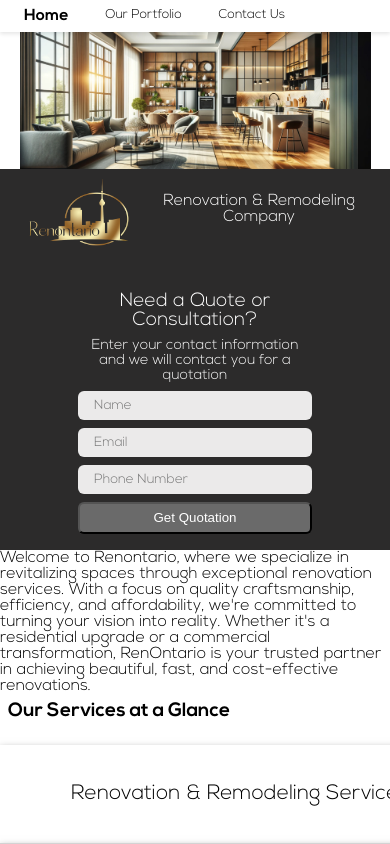
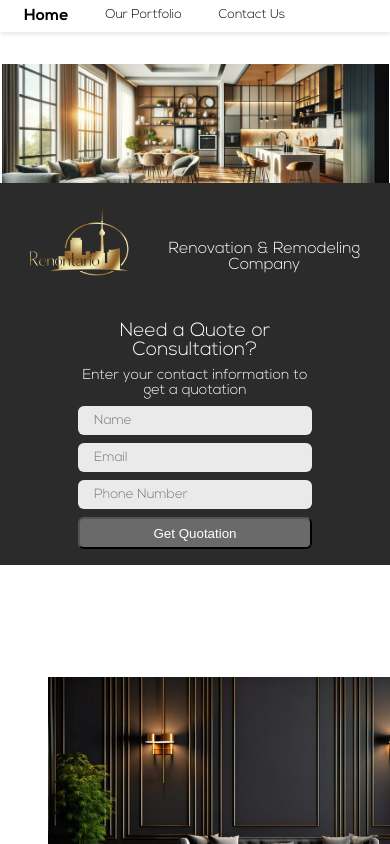
Before and after one commit to Bita-Fotovvat/renovation-website, a React (Create React App) app: page / in a window 390 px wide. Shown: the top 844 px of the page. Built offline with nearby package versions, Linux system fonts and the light colour scheme.

Commit message:
fixing the responsiveness of the website

```diff
--- a/src/components/About/About.js
+++ b/src/components/About/About.js
@@ -1,10 +1,15 @@
 import "./About.scss";
+import AboutPhoto from "../../assets/images/about.jpg";
 
 export default function About(){
 
     return(
-        <>
-        <h1 className="about__title"></h1>
+        <section className="about__wrapper">
+            {/* <section className="about__photo"></section> */}
+            <img className="about__photo" src={AboutPhoto} alt="renovation company about" />
+            <article className="about__parent">
+                <h1 className="about__maintitle">Renontario</h1>
+                <h2 className="about__title">Your Home Renovation Company</h2>
                 <p className="about__content">
                 Welcome to Renontario, where we specialize in revitalizing spaces through
                 exceptional renovation services. With a focus on quality craftsmanship,
@@ -13,6 +18,8 @@ export default function About(){
                 RenOntario is your trusted partner in achieving beautiful, fast, and
                 cost-effective renovations.
                 </p>
-        </>
+            </article>
+        </section>
+
     )
 }
--- a/src/components/About/About.scss
+++ b/src/components/About/About.scss
@@ -0,0 +1,33 @@
+@use "../../styles/partials/variables" as *;
+@use "../../styles/partials/typography" as *;
+@use "../../styles/partials/mixins" as *;
+@use "../../styles/partials/_global" as *;
+
+.about{
+    &__photo{
+        height: 15rem;
+        margin-top: 3rem;
+    //     background-image: url('../../assets/images/about.jpg'); // Adjust the path as needed
+    //     background-size: contain;
+    //     background-repeat: no-repeat;
+    //     background-attachment: fixed;
+    //     height: 40vh;
+    //     width: 40%;
+    }
+    &__wrapper{
+        display: flex;
+        padding: 3rem;
+        padding-top: 4rem;
+    }
+    &__maintitle{
+        font-size: 2rem;
+    }
+    &__parent{
+        // background-color: $website-darkgray;
+        padding: 3rem 2rem;
+        width: 70%;
+        margin: auto;
+        font-size: 1.3rem;
+        line-height: 2rem;
+    }
+}
--- a/src/components/Hero/Hero.js
+++ b/src/components/Hero/Hero.js
@@ -16,7 +16,7 @@ export default function Hero(){
                 <p className="hero__about2">Renovation & Remodeling Company</p>
             </section>
             <p className="hero__about3">Need a Quote or Consultation?</p>
-            <p className="hero__about4">Enter your contact information and we will contact you for a quotation</p>
+            <p className="hero__about4">Enter your contact information to get a quotation</p>
             <form className="hero__form">
                 <input className="hero__form--name"  type="name" placeholder="Name" />
                 <input className="hero__form--email" type="email"  placeholder="Email" />
--- a/src/components/Hero/Hero.scss
+++ b/src/components/Hero/Hero.scss
@@ -8,14 +8,12 @@
         background-image: url('../../assets/images/Heromobile.jpg'); // Adjust the path as needed
         background-size: contain;
         background-position: top;
-        object-fit: contain;
+        // object-fit: contain;
+        height: 70%;
         background-repeat: no-repeat;
-        // background-attachment: fixed;
-        height: 16.2vh;
-        display: flex;
-        justify-content: center;
-        align-items: center;
-        // width: 100%;
+        background-attachment: fixed;
+        background-position-y: 2rem;
+        aspect-ratio: 16/6.2;
         margin-top: 2rem;
         @include tablet-and-desktop{
             display: none;
@@ -26,22 +24,29 @@
         flex-direction: row;
         max-width: 90%;
         margin: auto;
+        padding-top: 1rem;
         @include tablet-and-desktop{
             flex-direction: column;
+            padding-top: 0;
         }
     }
     &__logo{
         width: 27vw;
         margin: 0.5rem;
         @include tablet-and-desktop{
-            width: 13rem;
+            width: 9rem;
             display: block;
             margin: auto;
+            padding-top: 1rem;
+        }
+        @include desktop{
+            padding-bottom: 1rem;
         }
     }
     &__about2{
         padding-top: 1.5rem;
-        padding-left: 2%;
+        padding-left: 5%;
+        align-self: center;
         @include tablet-and-desktop{
             padding-top: 0;
         }
@@ -52,8 +57,8 @@
         width: 60%;
         margin: auto;
         @include tablet-and-desktop{
-            padding-top: 5rem;
-            font-size: 1.6rem;
+            padding-top: 2rem;
+            font-size: 1.2rem;
         }
     }
     &__about4{
@@ -66,7 +71,7 @@
         text-align: center;
         @include tablet-and-desktop{
             padding-top: 1rem;
-            padding-bottom: 0.5rem;
+            padding-bottom: 1rem;
         }
     }
     &__image{
@@ -79,7 +84,7 @@
         @include tablet-and-desktop{
             display: flex;
             flex-direction: row;
-            margin-top: 2.5rem;
+            margin-top: 2.2rem;
             width: 100%;
         }
     }
@@ -87,26 +92,34 @@
         background-color: rgb(44, 43, 43);
         @include tablet-and-desktop{
             background-color: rgb(44, 43, 43);
-            padding: 3rem 3rem 2rem 3rem;
+            height: 540px;
+            width: 35%;
+        }
+        @include desktop{
             height: 600px;
-            width: 30%;
+            padding: 1rem 3rem 2rem 3rem;
+            width: 23%;
         }
     }
     &__child2{
         display: none;
         @include tablet-and-desktop{
-            background-image: url('../../assets/images/Hero.png'); // Adjust the path as needed
-            background-size: contain;
+            background-image: url('../../assets/images/Hero.png');
+            background-size: cover;
             background-position: center;
-            object-fit: contain;
             background-repeat: no-repeat;
-            background-attachment: fixed; // This makes the background fixed during scroll
-            height: 600px; // Adjust as needed
+            background-attachment: fixed;
+            background-position-x: 3rem;
+            height: 540px;
             width: 3500px;
             display: flex;
             justify-content: center;
             align-items: center;
             width: 70%;
+        }
+        @include desktop{
+            height: 600px;
+            width: 77%;
         }
     }
     &__about1{
@@ -133,6 +146,9 @@
             font-family: Nexa;
             font-weight: 400;
             background-color: rgb(235, 234, 234);
+            @include tablet-and-desktop{
+                height: 1.8rem;
+            }
         }
         &--button{
             border-radius: 6px;
```
Also changed, not shown: src/assets/images/about.jpg (added). Lines whose indentation alone changed are shown as unchanged.
